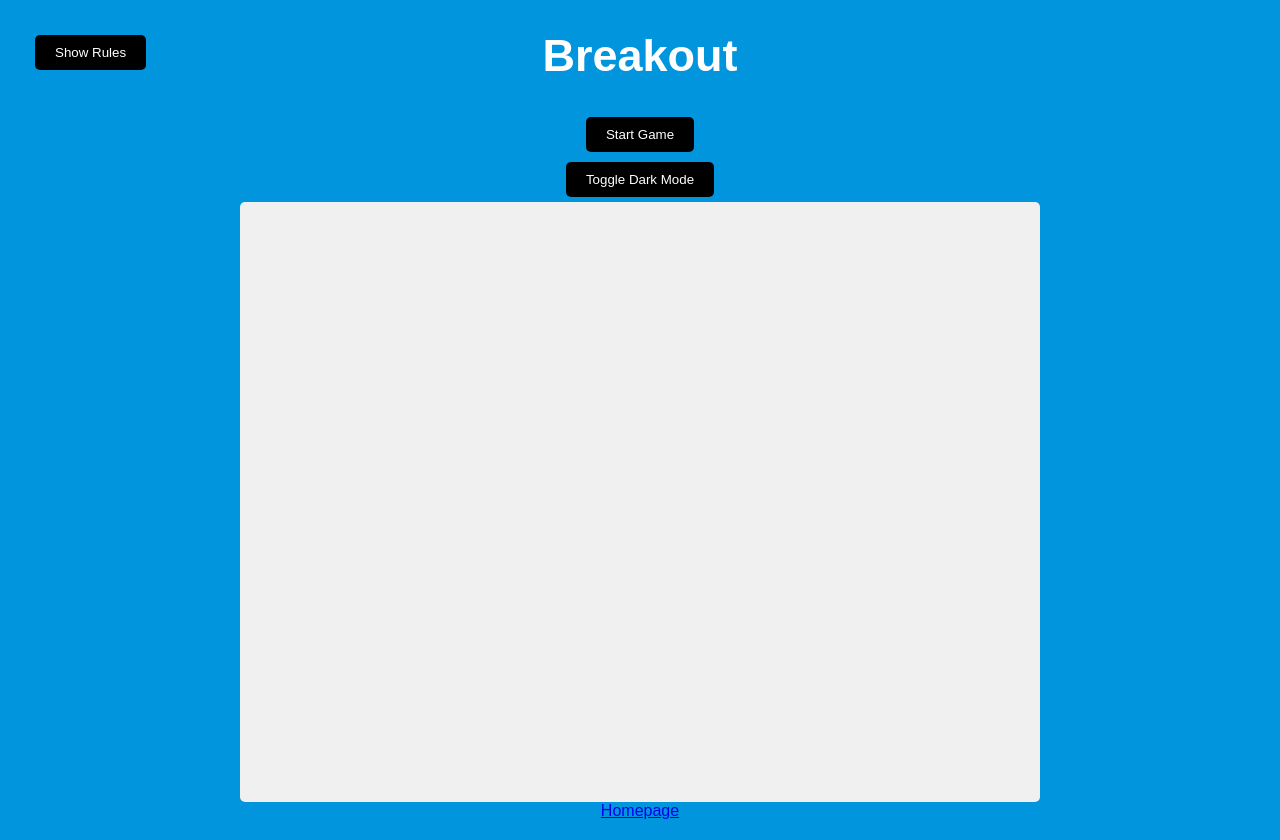
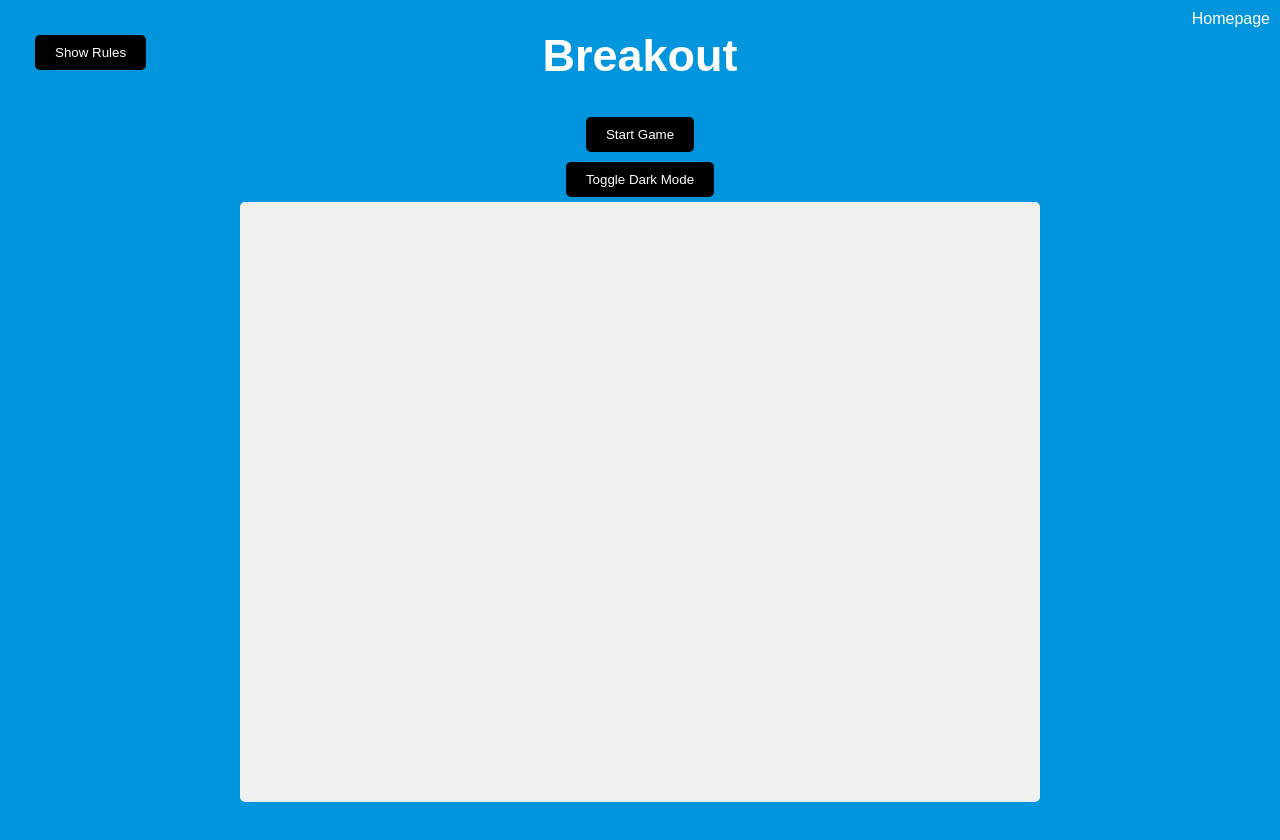
Before and after one commit to Cardin-Ia/Website2, a plain HTML site: page breakout.html in a window 1280 px wide. Drawn offline with Linux system fonts and the light colour scheme.

Commit message:
Update breakout.css

```diff
--- a/css/breakout.css
+++ b/css/breakout.css
@@ -7,6 +7,7 @@ body {
     min-height: 100vh;
     margin: 0;
     font-family: Arial, Helvetica, sans-serif;
+    position: relative;
 }
 
 h1 {
@@ -64,8 +65,17 @@ canvas {
     border-radius: 5px;
 }
 
-restart-btn {
+#restart-btn {
     position: absolute;
     top: 0;
     left: 0;
 }
+
+#index-link {
+    position: absolute;
+    top: 10px;
+    right: 10px;
+    color: white;
+    text-decoration: none;
+    font-size: 16px;
+}
```
